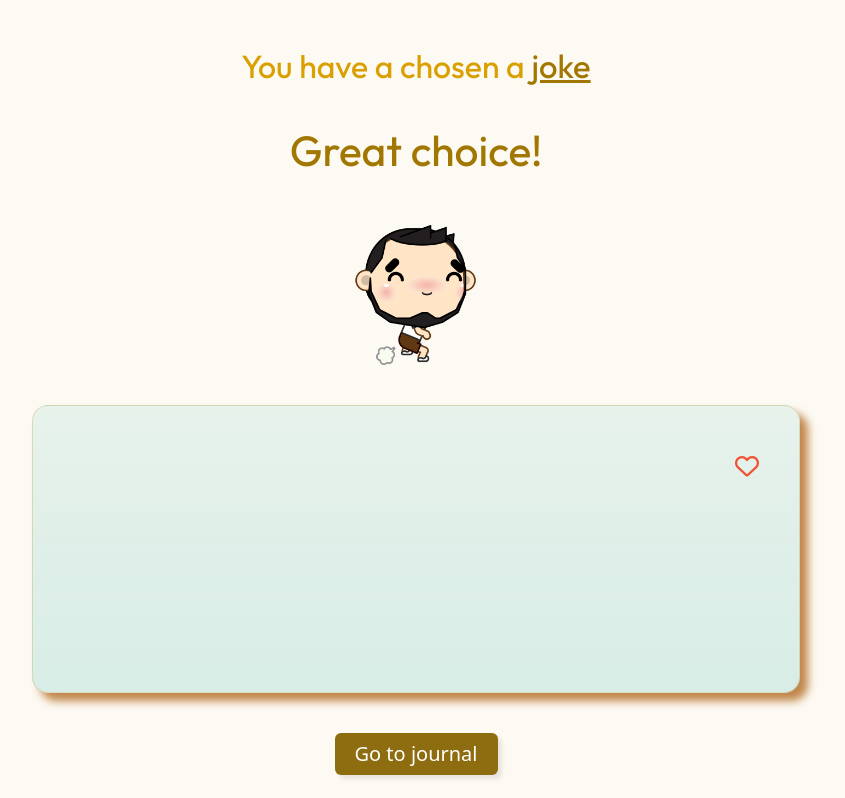
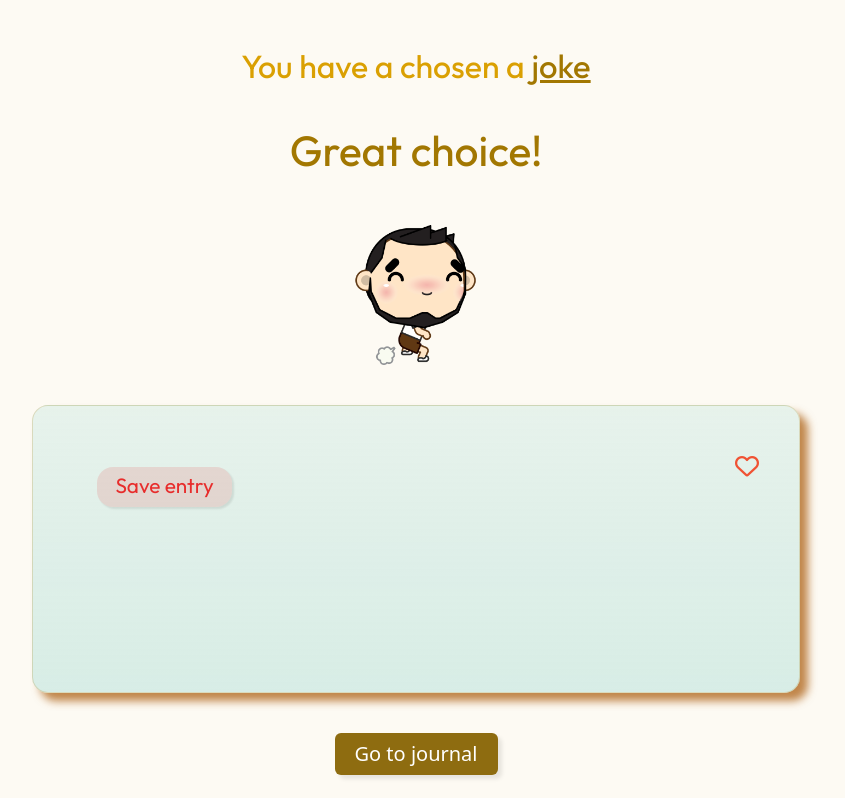
Before and after one commit to lyscodes/CFG_Software_2_4, a Flask app: page /joke in a window 1280 px wide. Shown: the part 78-876 px from the top of the page, without its empty margins (224-1069 px from the left). Run offline with Flask 3, Linux system fonts and the light colour scheme; data that the repository does not hold is empty; some libraries are stand-ins or nearby versions.

Commit message:
save button added to joke page

```diff
--- a/static/css/joke.css
+++ b/static/css/joke.css
@@ -175,3 +175,39 @@ h1 {
     padding-right:20px;
   color: #8e6c10;
 }
+
+#save-entry-btn{
+  margin-top: 16px;
+  font-weight: 400;
+  font-size: 1.3rem;
+  font-style: normal;
+  color: #e80c0cd5;
+
+    font-family: "Outfit";
+    background-color: #e354542d;
+    box-shadow: 2px 2px 2px rgba(0, 0, 0, 0.092);
+
+ padding-top: 2px;
+ padding-bottom: 4px;
+    outline: none;
+    border-radius: 16px;
+    width: 135px;
+    margin-left: 48px;
+}
+
+
+#save-entry-btn:hover {
+
+    font-weight: 400;
+    font-size: 1.3rem;
+    font-style: normal;
+    color: white;
+      font-family: "Outfit";
+      background-color: #d4071f90;
+   padding-top: 2px;
+   padding-bottom: 4px;
+      text-decoration: none;
+      border-radius: 16px;
+      width: 135px;
+      outline:none;
+}
--- a/templates/joke.html
+++ b/templates/joke.html
@@ -20,6 +20,9 @@ styles %}
     <div class="card-body">
       <i class="fa-regular fa-heart fa-xl"></i>
       <p class="card-text">{{joke}}</p>
+      <button type="submit" value="submit" id="save-entry-btn" class="btn">
+        Save entry
+      </button>
     </div>
   </div>
   <div class="button-area">
```
